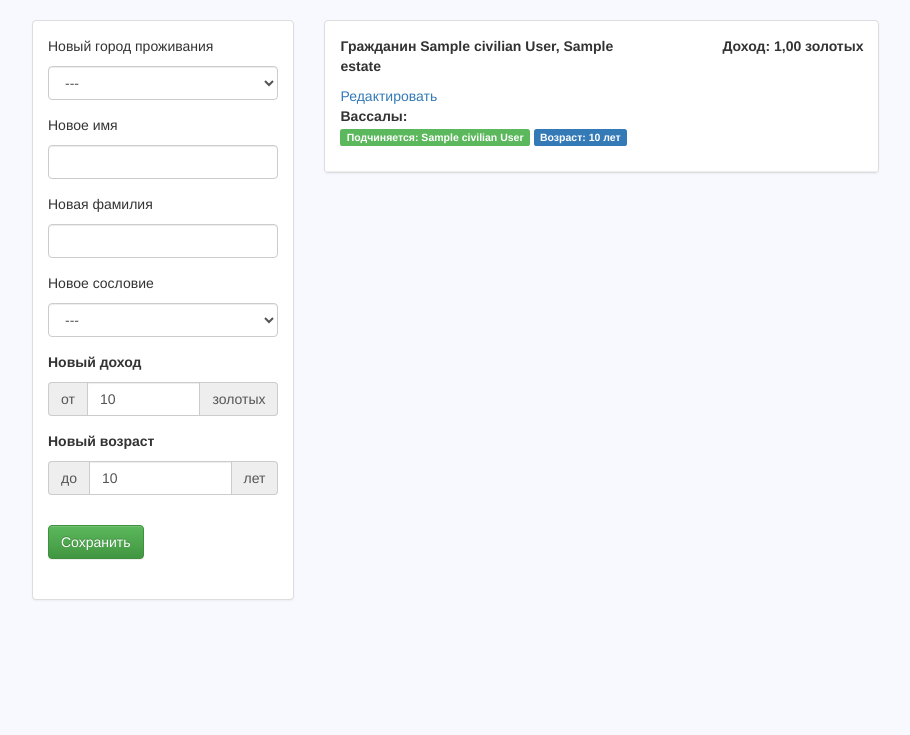
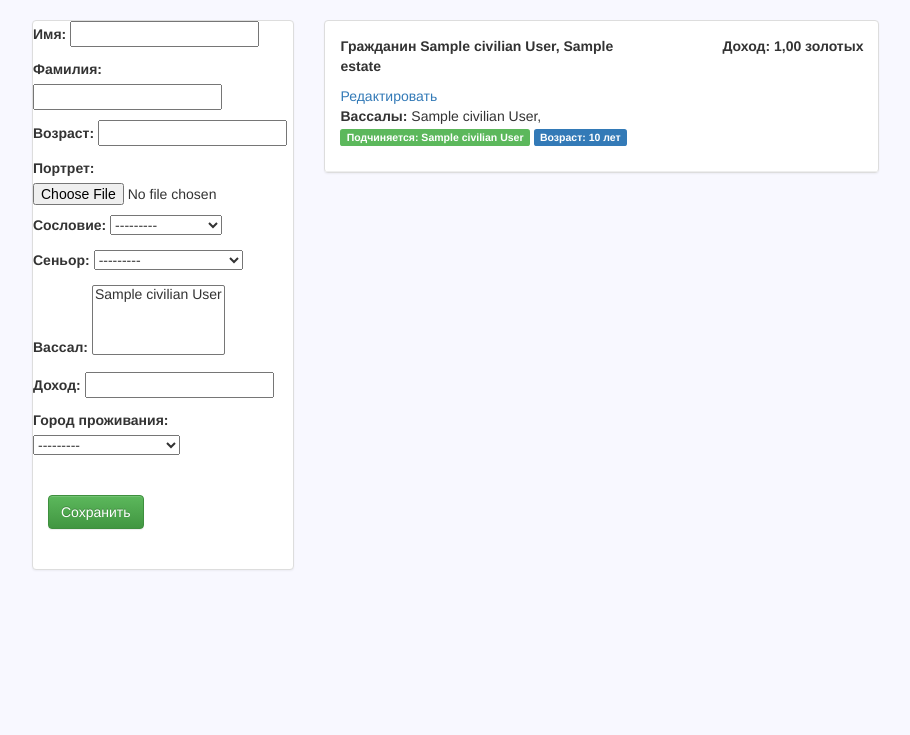
Before and after one commit to IlyaG96/medieval-city-django, a Django app: template backend/templates/civilian.html in a window 1280 px wide. Shown: the part 52-787 px from the top of the page, without its empty margins (38-948 px from the left). After the commit the page ends 622 px from the top, so only its background shows below. Run offline with Django 4.2, Linux system fonts and the light colour scheme; tables that the repository leaves empty hold one stand-in row (values such as "Sample post"); the template is opened without the code that fills it: values that come from a table or form of the project are taken from there, most other values are stand-ins (such as "Sample title", 1, 10 or a date in 2020); parts of the project's set-up code (start-up, migrations or seed data) failed here and were passed over; some libraries are stand-ins or nearby versions.

Commit message:
add update civilian form

```diff
--- a/backend/medieval_city/forms.py
+++ b/backend/medieval_city/forms.py
@@ -1,5 +1,6 @@
 from django import forms
 from django.contrib.auth.models import User
+from .models import Civilian
 
 
 class LoginForm(forms.Form):
@@ -16,7 +17,14 @@ class UserRegistrationForm(forms.ModelForm):
         fields = ('username', 'first_name', 'email')
 
     def clean_password2(self):
-        cd = self.cleaned_data
-        if cd['password'] != cd['password2']:
+        clean_data = self.cleaned_data
+        if clean_data['password'] != clean_data['password2']:
             raise forms.ValidationError('Пароли не совпадают!')
-        return cd['password2']
+        return clean_data['password2']
+
+
+# TODO optimize me, plz
+class CivilianForm(forms.ModelForm):
+    class Meta:
+        model = Civilian
+        fields = '__all__'  # TODO newer do things like this
--- a/backend/templates/civilian.html
+++ b/backend/templates/civilian.html
@@ -33,50 +33,10 @@
         <div class="col-md-9">
             <div class="row">
                 <div class="col-sm-4">
-                    <form role="form" class="panel panel-default" method="GET" action="{% url 'civilian' civilian_id=civilian.id %}">
+                    <form role="form" class="panel panel-default" method="POST" action="{% url 'civilian' civilian_id=civilian.id %}">
+                        {{ form.as_p }}
+                        {% csrf_token %}
                         <div class="panel-body">
-                            <p>Новый город проживания</p>
-                            <div class="form-group">
-                                <select name="city" class="form-control">
-                                    <option {% if city.name %} {%endif%}value="">---</option>
-                                    {% for city in cities %}
-                                        <option {% if city.name %} {%endif%}value="{{city.name}}">{{city.name}}</option>
-                                    {% endfor %}
-                                </select>
-                            </div>
-                            <p>Новое имя</p>
-                            <div class="form-group">
-                                <input name="name" class="form-control">
-                            </div>
-                            <p>Новая фамилия</p>
-                            <div class="form-group">
-                                <input name="surname" class="form-control">
-                            </div>
-                            <p>Новое сословиe</p>
-                            <div class="form-group">
-                                <select name="estate" class="form-control">
-                                    <option {% if estate %} {%endif%}value="">---</option>
-                                    {% for estate in estates %}
-                                        <option {% if estate %} {%endif%}value="{{estate}}">{{estate}}</option>
-                                    {% endfor %}
-                                </select>
-                            </div>
-                            <p><strong>Новый доход</strong></p>
-                            <div class="form-group ">
-                                <div class="input-group">
-                                    <span class="input-group-addon">от</span>
-                                    <input autocomplete="off" type="text" value="{%if min_price %}{{min_price}}{%endif%}" name="min_income" class="form-control js-price-format" placeholder="любой">
-                                    <span class="input-group-addon">золотых</span>
-                                </div>
-                            </div>
-                            <p><strong>Новый возраст</strong></p>
-                            <div class="form-group ">
-                                <div class="input-group">
-                                    <span class="input-group-addon">до</span>
-                                    <input autocomplete="off" type="text" value="{%if max_price %}{{max_price}}{%endif%}" name="min_age" class="form-control js-price-format" placeholder="любой">
-                                    <span class="input-group-addon">лет</span>
-                                </div>
-                            </div>
                             <button type="submit" class="btn btn-success" style="margin-top:15px; margin-bottom:25px;">Сохранить</button>
                         </div>
                     </form>
@@ -96,15 +56,14 @@
                                                     <p class="text-right"><strong class="nowrap">Доход: {{ civilian.income|localize }} золотых</strong></p>
                                                 </div>
                                             </div>
-                                            {% if civilian.vassal.all %}
+                                            {% if civilian.vassals.all %}
                                                 <strong class="nowrap">Вассалы:</strong>
-                                                {% for vassal in civilian.subordinates %}
+                                                {% for vassal in civilian.vassals.all %}
                                                     {{ vassal }},
                                                 {% endfor %}
                                             {% else %}
                                             {% endif %}
                                             <div class="row">
-
                                             </div>
                                         </div>
                                     </div>
```
Also changed, not shown: backend/medieval_city/views.py (+39 -13 lines).
